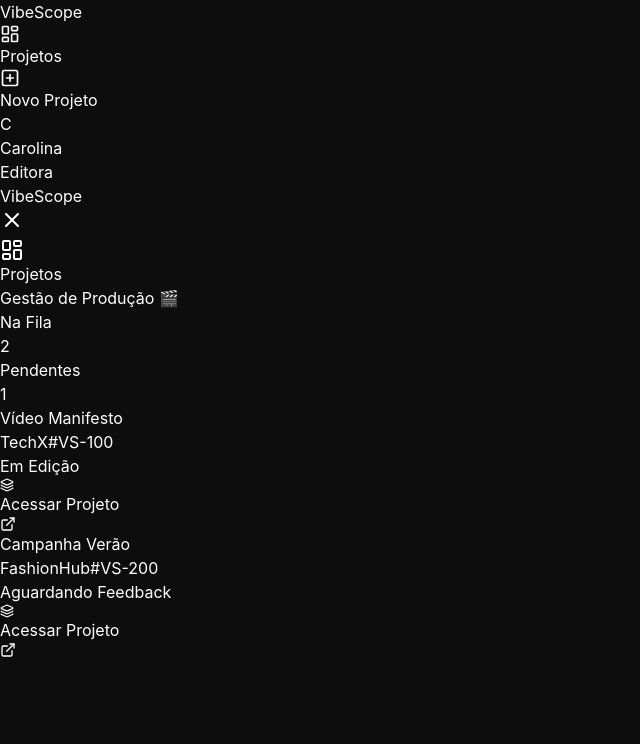
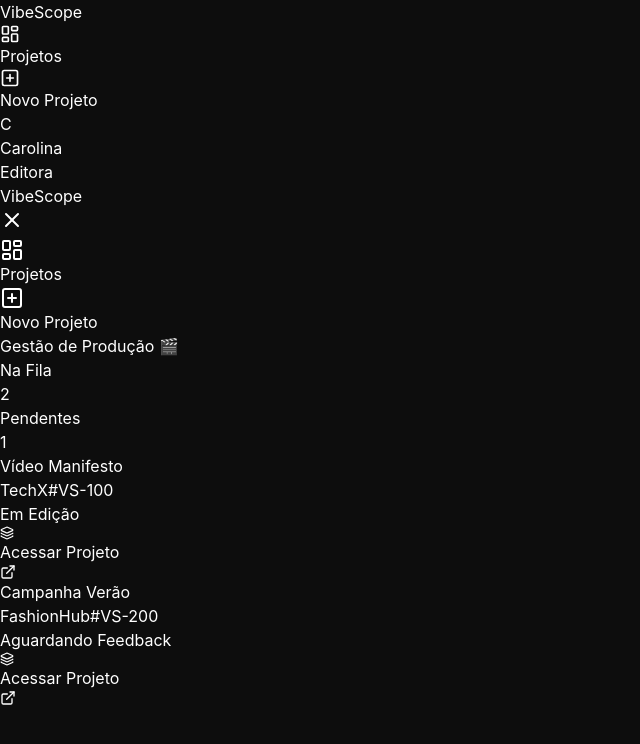
Before and after one commit to Caholive1ra/VibeScope, a React (Vite) app in the folder vibescope-web/: page /editor in a window 1280 px wide. Both pictures are taken after a click on the button 12 px from the left and 220 px from the top of the page. Shown: the top 744 px of the page, without its empty margins (0-640 px from the left). Built offline with nearby package versions, Linux system fonts and the light colour scheme; no server answers.

Commit message:
Fix: Menu superior direito exclusivo para equipe criativa

```diff
--- a/vibescope-web/src/components/Layout.jsx
+++ b/vibescope-web/src/components/Layout.jsx
@@ -5,16 +5,18 @@ import { Menu, X, LayoutDashboard, PlusSquare, User, Activity, Layers, Sparkles,
 export default function Layout({ children }) {
     const location = useLocation();
     const [isMenuOpen, setIsMenuOpen] = useState(false);
-    const isCreativeView = location.pathname === '/editor/novo';
 
-    const navItems = [
+    // Equipe Criativa = Dashboard Geral ou Criando Projeto
+    const isCreativeView = location.pathname === '/editor' || location.pathname === '/editor/novo';
+
+    const navItems = isCreativeView
+        ? [
             { name: 'Projetos', path: '/editor', icon: LayoutDashboard },
             { name: 'Novo Projeto', path: '/editor/novo', icon: PlusSquare },
+        ]
+        : [
+            { name: 'Projetos', path: '/editor', icon: LayoutDashboard }
         ];
-
-    const mobileNavItems = isCreativeView
-        ? navItems
-        : [{ name: 'Projetos', path: '/editor', icon: LayoutDashboard }];
 
     return (
         <div className="flex flex-col md:flex-row h-screen bg-gray-950 text-gray-100 font-sans overflow-hidden">
@@ -62,19 +64,23 @@ export default function Layout({ children }) {
                 <h1 className="text-lg font-bold text-white">
                     Vibe<span className="text-blue-500">Scope</span>
                 </h1>
+
+                {/* O menu superior direito (hamburguer) aparece APENAS para a equipe criativa */}
+                {isCreativeView && (
                     <button
                         onClick={() => setIsMenuOpen(!isMenuOpen)}
                         className="p-2 text-gray-400 hover:text-white focus:outline-none"
                     >
                         {isMenuOpen ? <X size={24} /> : <Menu size={24} />}
                     </button>
+                )}
             </header>
 
             {/* Mobile Navigation Drawer */}
-            {isMenuOpen && (
+            {isMenuOpen && isCreativeView && (
                 <div className="md:hidden fixed inset-0 top-14 bg-gray-950/95 backdrop-blur-sm z-40 animate-in fade-in duration-200">
                     <nav className="p-6 space-y-4">
-                        {mobileNavItems.map((item) => {
+                        {navItems.map((item) => {
                             const isActive = location.pathname === item.path;
                             const Icon = item.icon;
                             return (
```
Lines whose indentation alone changed are shown as unchanged.
